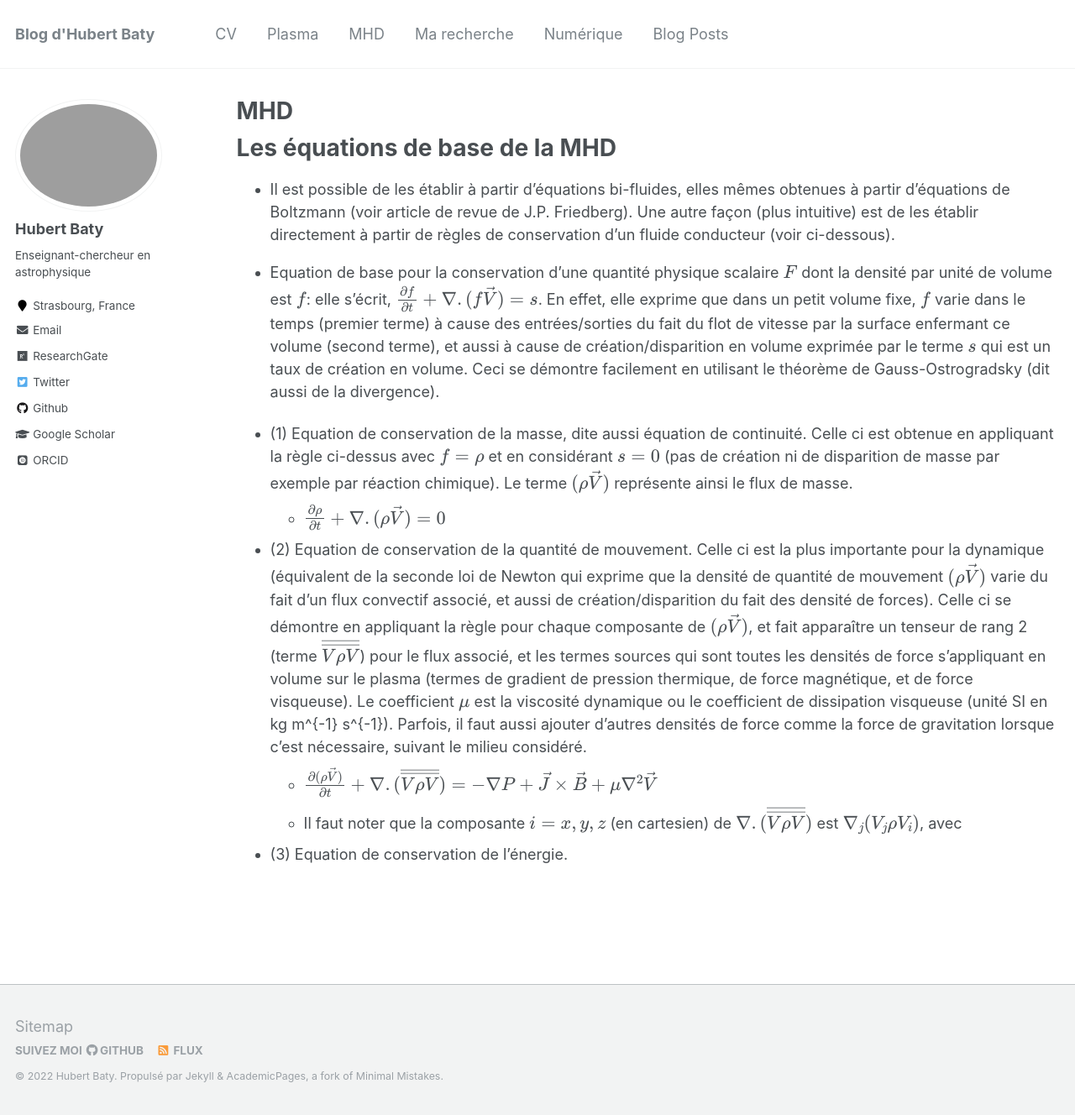
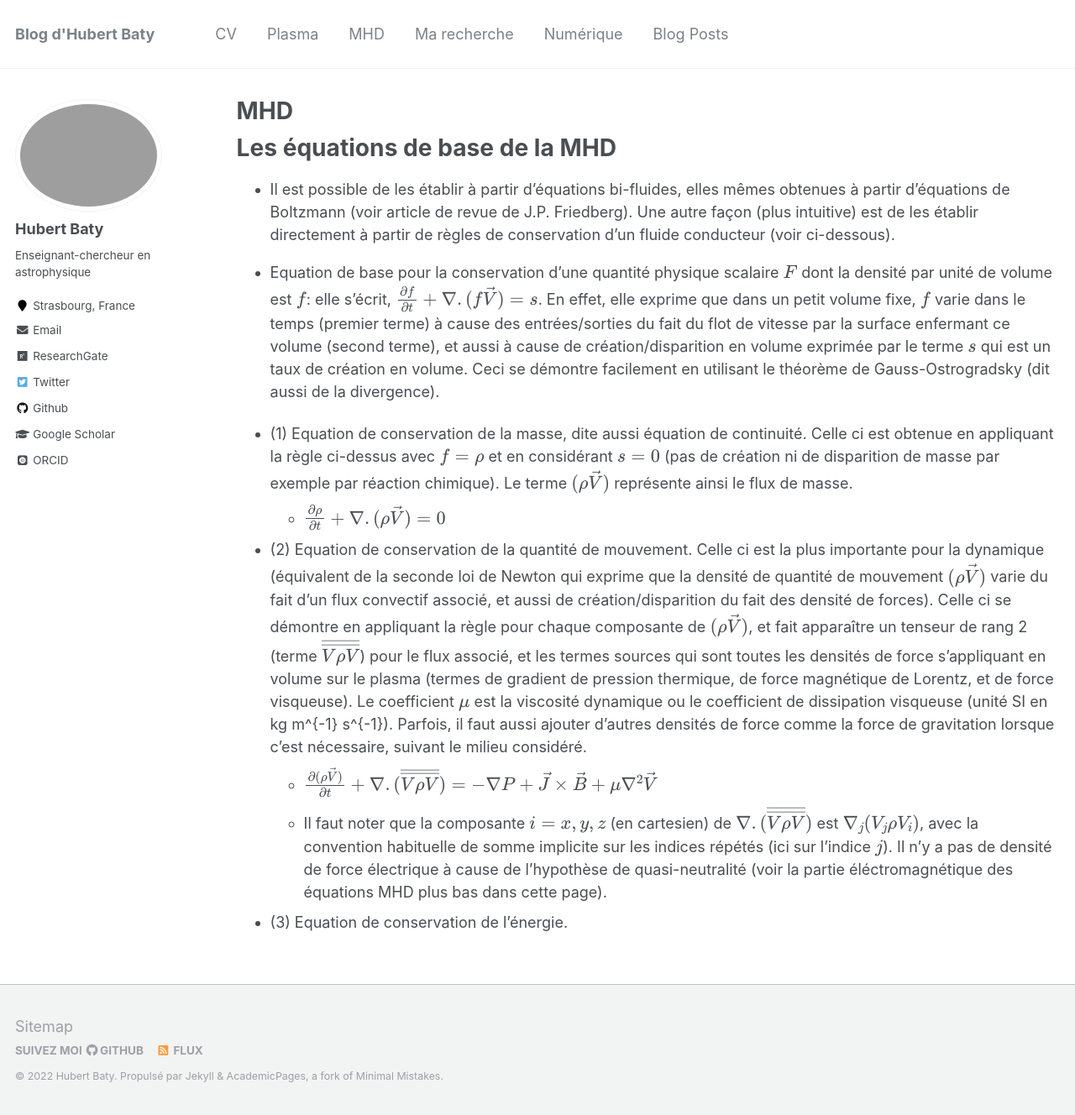
Before and after one commit to hubertbaty/hubertbaty.github.io, a Jekyll site: the page built from _pages/MHD.md, in a window 1280 px wide and 1328 px high. Shown: the whole window at 84% size. Built offline with Jekyll 4.4.1, drawn with Linux system fonts in a browser that asks for light colours; some web fonts are replaced; formulas are drawn with MathJax 3.

Commit message:
Update MHD.md

```diff
--- a/_pages/MHD.md
+++ b/_pages/MHD.md
@@ -18,8 +18,8 @@ Les équations de base de la MHD
   * $\frac {\partial \rho} {\partial t} + \nabla . (\rho \vec V) = 0$
 
 * (2) Equation de conservation de la quantité de mouvement. Celle ci est la plus importante pour la dynamique (équivalent de la seconde loi de Newton qui exprime que la densité de quantité de mouvement $(\rho \vec V)$ varie du fait d'un flux convectif associé, et aussi de création/disparition du fait des densité de forces). Celle ci se démontre en appliquant la règle pour chaque composante de $(\rho \vec V)$, et fait apparaître un tenseur de rang 2 (terme $\overline{\overline {V \rho V }}$)
-pour le flux associé, et les termes sources qui sont toutes les densités de force s'appliquant en volume sur le plasma (termes de gradient de pression thermique, de force magnétique, et de force visqueuse). Le coefficient $\mu$ est la viscosité dynamique ou le coefficient de dissipation visqueuse (unité SI en kg m^{-1} s^{-1}). Parfois, il faut aussi ajouter d'autres densités de force comme la force de gravitation lorsque c'est nécessaire, suivant le milieu considéré.
+pour le flux associé, et les termes sources qui sont toutes les densités de force s'appliquant en volume sur le plasma (termes de gradient de pression thermique, de force magnétique de Lorentz, et de force visqueuse). Le coefficient $\mu$ est la viscosité dynamique ou le coefficient de dissipation visqueuse (unité SI en kg m^{-1} s^{-1}). Parfois, il faut aussi ajouter d'autres densités de force comme la force de gravitation lorsque c'est nécessaire, suivant le milieu considéré.
   * $\frac {\partial (\rho \vec V)} {\partial t} + \nabla . ( \overline{\overline {V \rho V }} ) = - \nabla P + \vec J \times \vec B + \mu \nabla^2 \vec V $
-  * Il faut noter que la composante $i = x, y, z$ (en cartesien) de $\nabla . ( \overline{\overline {V \rho V }} )$ est $\nabla_j (V_j \rho V_i )$, avec
+  * Il faut noter que la composante $i = x, y, z$ (en cartesien) de $\nabla . ( \overline{\overline {V \rho V }} )$ est $\nabla_j (V_j \rho V_i )$, avec la convention habituelle de somme implicite sur les indices répétés (ici sur l'indice $j$). Il n'y a pas de densité de force électrique à cause de l'hypothèse de quasi-neutralité (voir la partie éléctromagnétique des équations MHD plus bas dans cette page).
 
 * (3) Equation de conservation de l'énergie.
```
